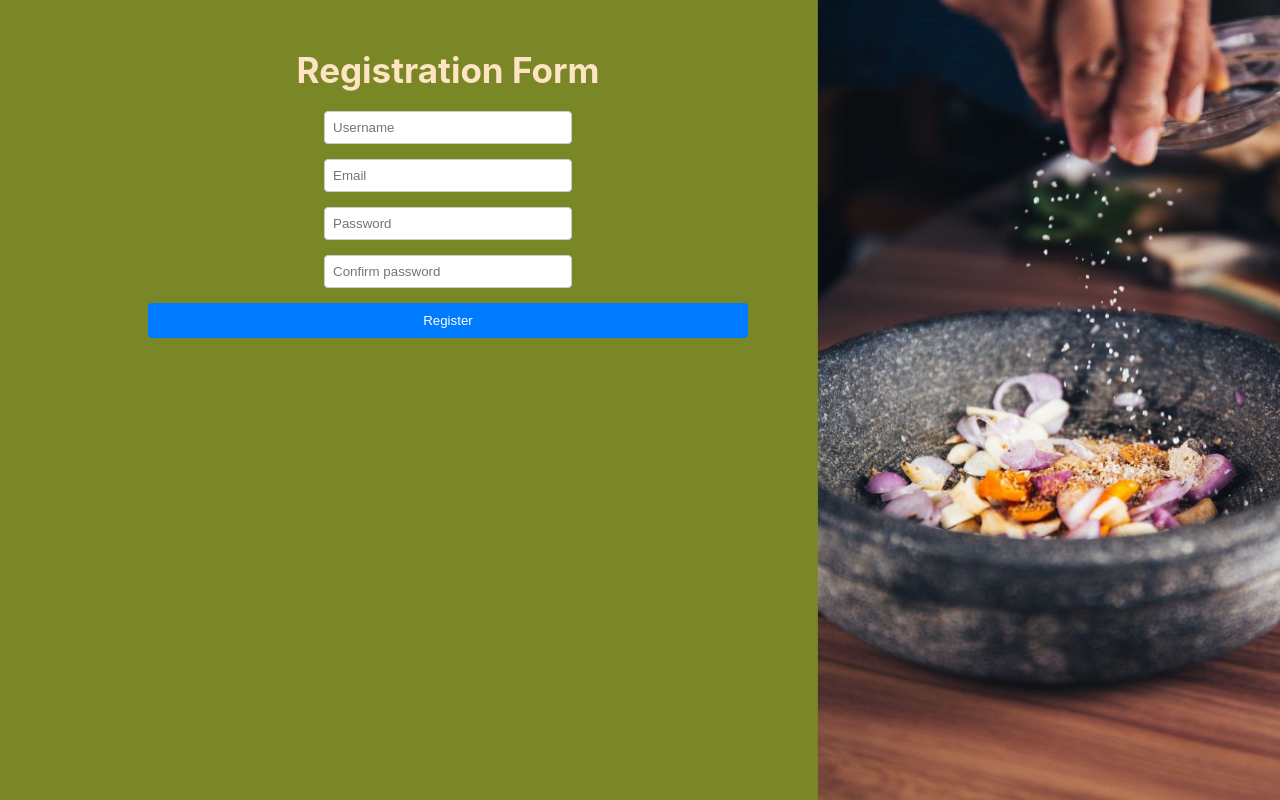
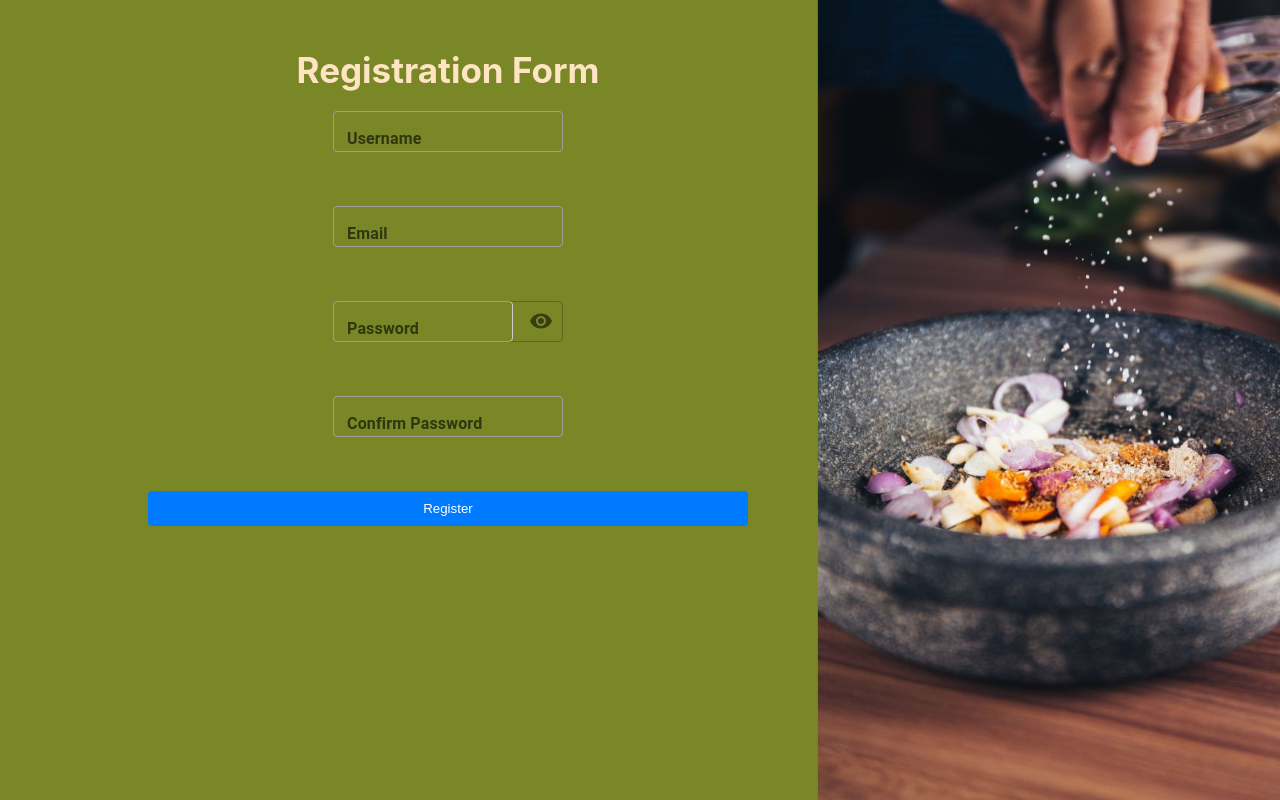
Before and after one commit to HLGitHuber/RecipeHub-Front, a React (Create React App) app in the folder recipe-hub-front/: page /registration in a window 1280 px wide. Built offline with nearby package versions, Linux system fonts and the light colour scheme.

Commit message:
BIGRefactor: changed html elements to MaterialUI components

```diff
--- a/recipe-hub-front/src/components/RegistrationForm.js
+++ b/recipe-hub-front/src/components/RegistrationForm.js
@@ -3,9 +3,20 @@ import "../css/registrationForm.css"
 import axios from 'axios';
 import apiSettings from '../config/apisettings';
 import { useNavigate } from 'react-router-dom';
+import TextField from '@mui/material/TextField';
+import IconButton from '@mui/material/IconButton';
+import InputAdornment from '@mui/material/InputAdornment';
+import Visibility from '@mui/icons-material/Visibility';
+import VisibilityOff from '@mui/icons-material/VisibilityOff';
 
 const RegistrationForm = () => {
   const navigate = useNavigate();
+
+  const [showPassword, setShowPassword] = useState(false);
+
+  const handleClickShowPassword = () => {
+    setShowPassword(!showPassword);
+  };
 
   const [formData, setFormData] = useState({
     UserName: '',
@@ -16,13 +27,27 @@ const RegistrationForm = () => {
 
   const [errors, setErrors] = useState({
     UserName: '',
-    email: '',
-    password: '',
-    confirmPassword: '',
+    Email: '',
+    Password: '',
+    ConfirmPassword: '',
   });
 
   const handleChange = (e) => {
     const { name, value } = e.target;
+    const newErrors = { ...errors };
+
+    if (name === 'Email') {
+      const emailRegex = /^[a-zA-Z0-9._-]+@[a-zA-Z0-9.-]+\.[a-zA-Z]{2,4}$/;
+      if (!emailRegex.test(value)) {
+        newErrors[name] = 'Invalid email address.';
+      } else {
+        newErrors[name] = ''; // Clear the error if it's a valid email
+      }
+    } else {
+      newErrors[name] = ''; // Clear errors for other fields
+    }
+
+    setErrors(newErrors);
     setFormData((prevData) => ({
       ...prevData,
       [name]: value,
@@ -45,27 +70,10 @@ const RegistrationForm = () => {
   const handleSubmit = (e) => {
     e.preventDefault();
 
-    const newErrors = {};
-    if (!formData.UserName) {
-      newErrors.name = 'Name is required.';
-    }
-    if (!formData.Email) {
-      newErrors.email = 'Email is required.';
-    }
-    if (!formData.Password) {
-      newErrors.password = 'Password is required.';
-    }
-    if (!passwordCheck(formData.Password)) {
-      newErrors.password = 'Password has to have 8 characters including small and big letters, number and special character.';
-    }
-    if (!formData.ConfirmPassword) {
-      newErrors.confirmPassword = 'Confirm Password is required.';
-    }
-    if (formData.Password !== formData.ConfirmPassword) {
-      newErrors.confirmPassword = 'Passwords do not match.';
-    }
+    // Check if there are any errors in the current form data
+    const hasErrors = Object.values(errors).some((error) => !!error);
 
-    if (Object.keys(newErrors).length === 0) {
+    if (!hasErrors) {
       axios({
         method: 'options',
         url: apiSettings.apiUrlUserRegister,
@@ -82,8 +90,45 @@ const RegistrationForm = () => {
           console.log('Error', error);
         })
     } else {
+      // You can choose to display a general form error here or handle it differently
+      console.log('Form has validation errors.');
+    }
+  };
+
+  const handleBlur = (e) => {
+    const { name, value } = e.target;
+    const newErrors = { ...errors };
+
+    if (name === 'UserName' && !value) {
+      newErrors.UserName = 'Name is required.';
+    }
+
+    if (name === 'Email' && !value) {
+      newErrors.Email = 'Email is required.';
+    }
+
+    if (name === 'Password') {
+      if (!value) {
+        newErrors.Password = 'Password is required.';
+      } else if (!passwordCheck(value)) {
+        newErrors.Password =
+          'Password has to have 8 characters including small and big letters, number, and special character.';
+      } else {
+        newErrors.Password = ''; // Clear the error if it's a valid password
+      }
+    }
+
+    if (name === 'ConfirmPassword') {
+      if (!value) {
+        newErrors.ConfirmPassword = 'Confirm Password is required.';
+      } else if (formData.Password !== value) {
+        newErrors.ConfirmPassword = 'Passwords do not match.';
+      } else {
+        newErrors.ConfirmPassword = ''; // Clear the error if it's valid
+      }
+    }
+
     setErrors(newErrors);
-    }
   };
 
   return (
@@ -91,48 +136,80 @@ const RegistrationForm = () => {
       <h2 className="registration-title">Registration Form</h2>
       <form className="registration-form" onSubmit={handleSubmit}>
         <div>
-        <span className="error">{errors.UserName}</span>
-          <input
+          <TextField
             className='input'
             type="text"
             name="UserName"
-            placeholder="Username"
-            sx={{ backgroundColor: 'bisque', ml: 1, flex: 1 }}
+            label="Username"
+            variant="outlined"
+            fullWidth
+            sx={{ marginBottom: 2 }} // Add any additional styling you need
             value={formData.UserName}
             onChange={handleChange}
+            onBlur={handleBlur}
+            error={!!errors.UserName}
+            helperText={errors.UserName || ' '}
           />
         </div>
         <div>
-        <span className="error">{errors.Email}</span>
-          <input
+          <TextField
             className='input'
             type="email"
             name="Email"
-            placeholder="Email"
+            label="Email"
+            variant="outlined"
+            fullWidth
+            sx={{ marginBottom: 2 }}
             value={formData.Email}
             onChange={handleChange}
+            onBlur={handleBlur}
+            error={!!errors.Email}
+            helperText={errors.Email || ' '}
           />
         </div>
         <div>
-        <span className="error">{errors.Password}</span>
-          <input
+          <TextField
             className='input'
-            type="password"
+            type={showPassword ? 'text' : 'password'}
             name="Password"
-            placeholder="Password"
+            label="Password"
+            variant="outlined"
+            fullWidth
+            sx={{ marginBottom: 2 }}
             value={formData.Password}
             onChange={handleChange}
+            onBlur={handleBlur}
+            error={!!errors.Password}
+            helperText={errors.Password || ' '}
+            InputProps={{
+              endAdornment: (
+                <InputAdornment position="end">
+                  <IconButton
+                    aria-label="toggle password visibility"
+                    onClick={handleClickShowPassword}
+                    edge="end"
+                  >
+                    {showPassword ? <VisibilityOff /> : <Visibility />}
+                  </IconButton>
+                </InputAdornment>
+              ),
+            }}
           />
         </div>
         <div>
-        <span className="error">{errors.ConfirmPassword}</span>
-          <input
+          <TextField
             className='input'
-            type="password"
+            type='password'
             name="ConfirmPassword"
-            placeholder="Confirm password"
+            label="Confirm Password"
+            variant="outlined"
+            fullWidth
+            sx={{ marginBottom: 2 }}
             value={formData.ConfirmPassword}
             onChange={handleChange}
+            onBlur={handleBlur}
+            error={!!errors.ConfirmPassword}
+            helperText={errors.ConfirmPassword || ' '}
           />
         </div>
         <button type="submit">Register</button>
```
Lines whose indentation alone changed are shown as unchanged.
